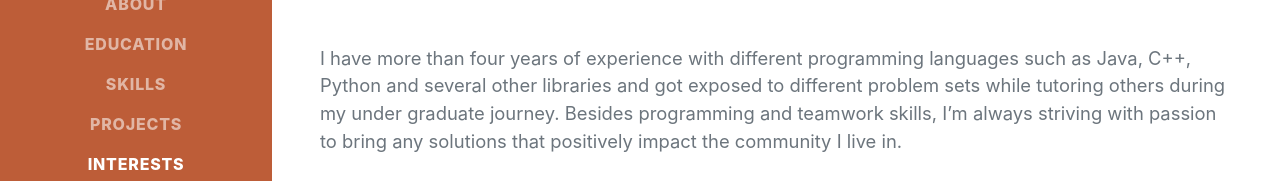
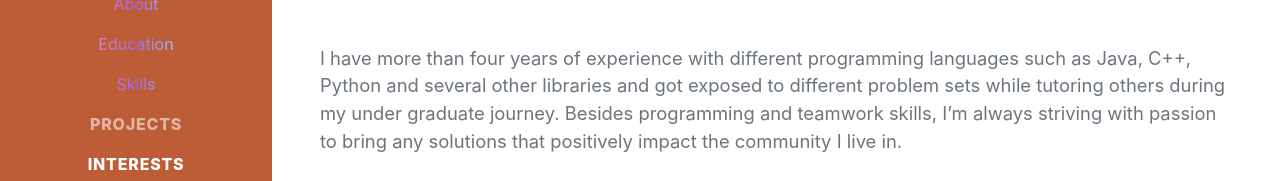
Before and after one commit to efema/Hachiney.github.io, a plain HTML site: page index.html in a window 1280 px wide. Shown: the part 408-589 px from the top of the page. Drawn offline with nearby package versions, Linux system fonts and the light colour scheme; a web font is replaced by a local one.

Commit message:
Update index.html

```diff
--- a/index.html
+++ b/index.html
@@ -25,9 +25,9 @@
             <button class="navbar-toggler" type="button" data-bs-toggle="collapse" data-bs-target="#navbarResponsive" aria-controls="navbarResponsive" aria-expanded="false" aria-label="Toggle navigation"><span class="navbar-toggler-icon"></span></button>
             <div class="collapse navbar-collapse" id="navbarResponsive">
                 <ul class="navbar-nav">
-                    <li class="nav-item"><a class="nav-link js-scroll-trigger" href="#about">About</a></li>
-                    <li class="nav-item"><a class="nav-link js-scroll-trigger" href="#education">Education</a></li>
-                    <li class="nav-item"><a class="nav-link js-scroll-trigger" href="#skills">Skills</a></li>
+                    <li class="name"><a class="nav-link js-scroll-trigger" href="#about">About</a></li>
+                    <li class="name"><a class="nav-link js-scroll-trigger" href="#education">Education</a></li>
+                    <li class="name"><a class="nav-link js-scroll-trigger" href="#skills">Skills</a></li>
                     <li class="nav-item"><a class="nav-link js-scroll-trigger" href="#projects">Projects</a></li>
                     <li class="nav-item"><a class="nav-link js-scroll-trigger" href="#interests">Interests</a></li>
                 </ul>
```
